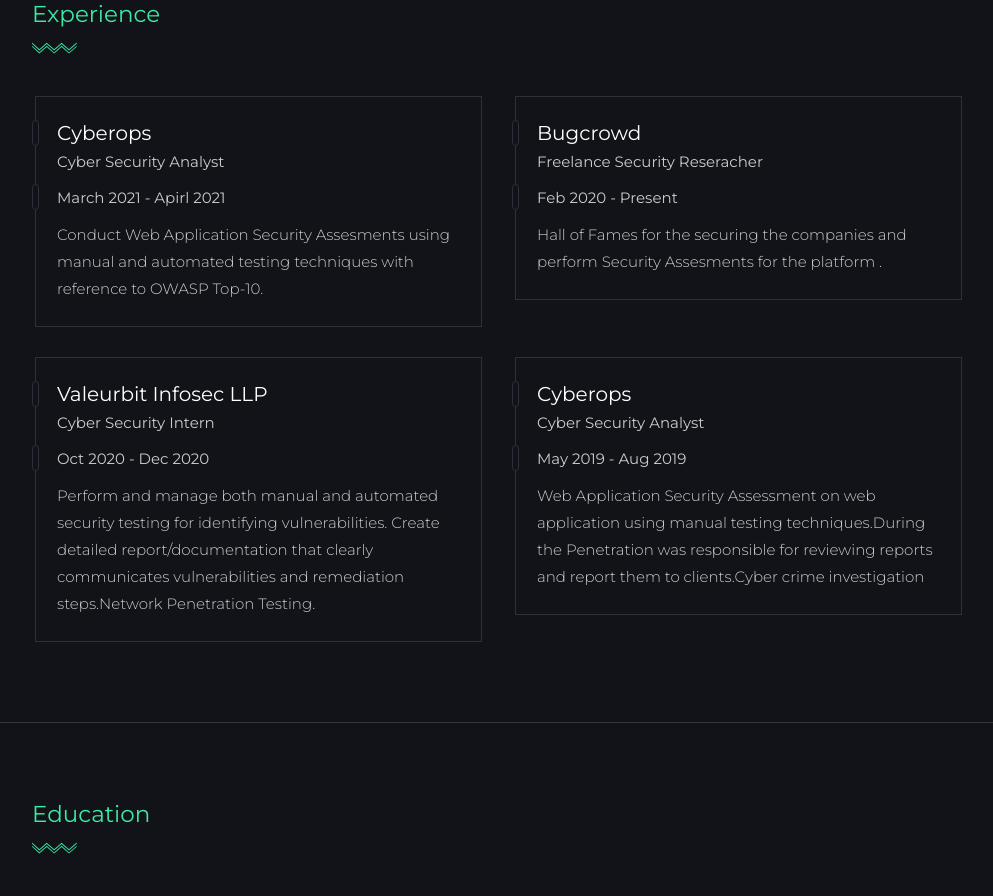
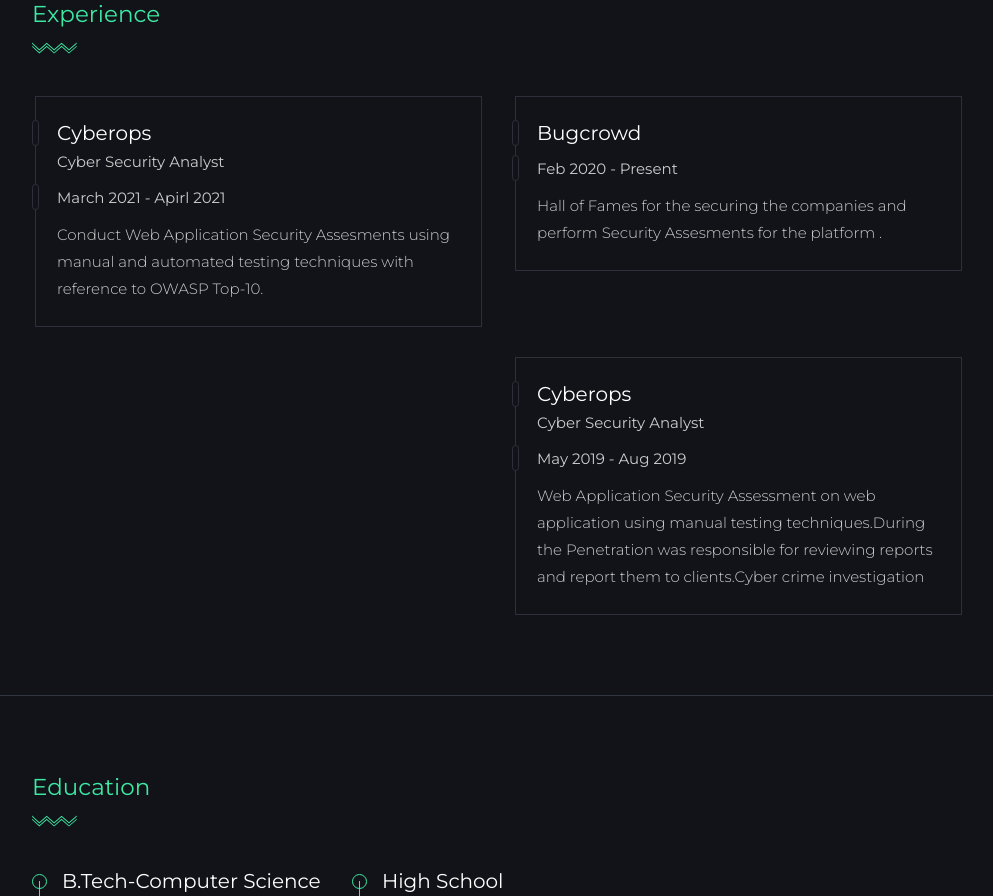
Before and after one commit to Aditya-Chauhan17/Aditya-Chauhan17.github.io, a plain HTML site: page index.html in a window 1280 px wide. Shown: the part 1787-2683 px from the top of the page, without its empty margins (278-1271 px from the left). Drawn offline with nearby package versions, Linux system fonts and the light colour scheme.

Commit message:
index.html
d

```diff
--- a/index.html
+++ b/index.html
@@ -153,7 +153,7 @@
 
 							<h4 class="about-sub-heading">Hey World, I am Aditya Chauhan. Here a little about me :) </h4>
 							<p class="about-text">Aditya Chauhan is a final year Computer Science student and is currently pursuing his Bachelors in Computer Science & Technology from JECRC University Rajasthan.He has major interest in Penetration Testing and is a part time Bug Bounty Hunter on Bugcrowd.Aditya have been Acknowledged with  Hall of Fames for securing the companies.He also have been core member of Cyber Security startup AASTIR.Beyond all of this, he also have delivered multiple session related to Cyber Security.</p>
-							<a href="https://drive.google.com/file/d/1A7VwB6hzC5ds6yzq9eChfBR-zkFqnXf7/view" class="default-btn"><i class="ti-agenda"></i> Download CV</a>
+							<a href="" class="default-btn"><i class="ti-agenda"></i> Download CV</a>
 
 							<!-- social profile links -->
 							<div class="social-links">
@@ -272,18 +272,13 @@
 						<div class="col-md-6">
 							<div class="experience-single">
 								<h4 class="company">Bugcrowd</h4>
-								<p class="position-name">Freelance Security Reseracher</p>
+								<p class="position-name"></p>
 								<p class="mute-text">Feb 2020 - Present</p>
 								<p class="company-info">Hall of Fames for the securing the companies and perform Security Assesments for the platform .</p>
 							</div>
 						</div>
 						<div class="col-md-6">
-							<div class="experience-single">
-								<h4 class="company">Valeurbit Infosec LLP</h4>
-								<p class="position-name">Cyber Security Intern</p>
-								<p class="mute-text">Oct 2020 - Dec 2020</p>
-								<p class="company-info">Perform and manage both manual and automated security testing for identifying vulnerabilities. Create detailed report/documentation that clearly communicates vulnerabilities and remediation steps.Network Penetration Testing. </p>
-							</div>
+
 						</div>
 						<div class="col-md-6">
 							<div class="experience-single">
```
